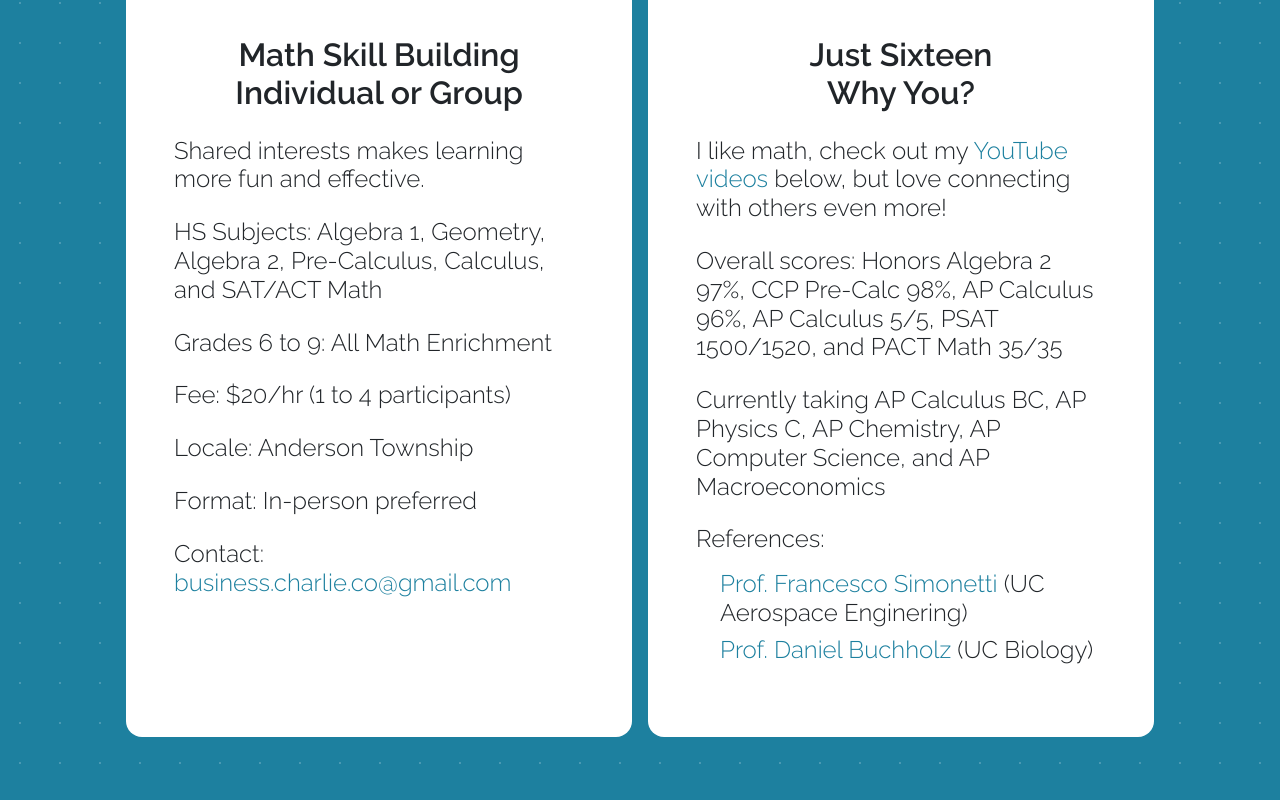
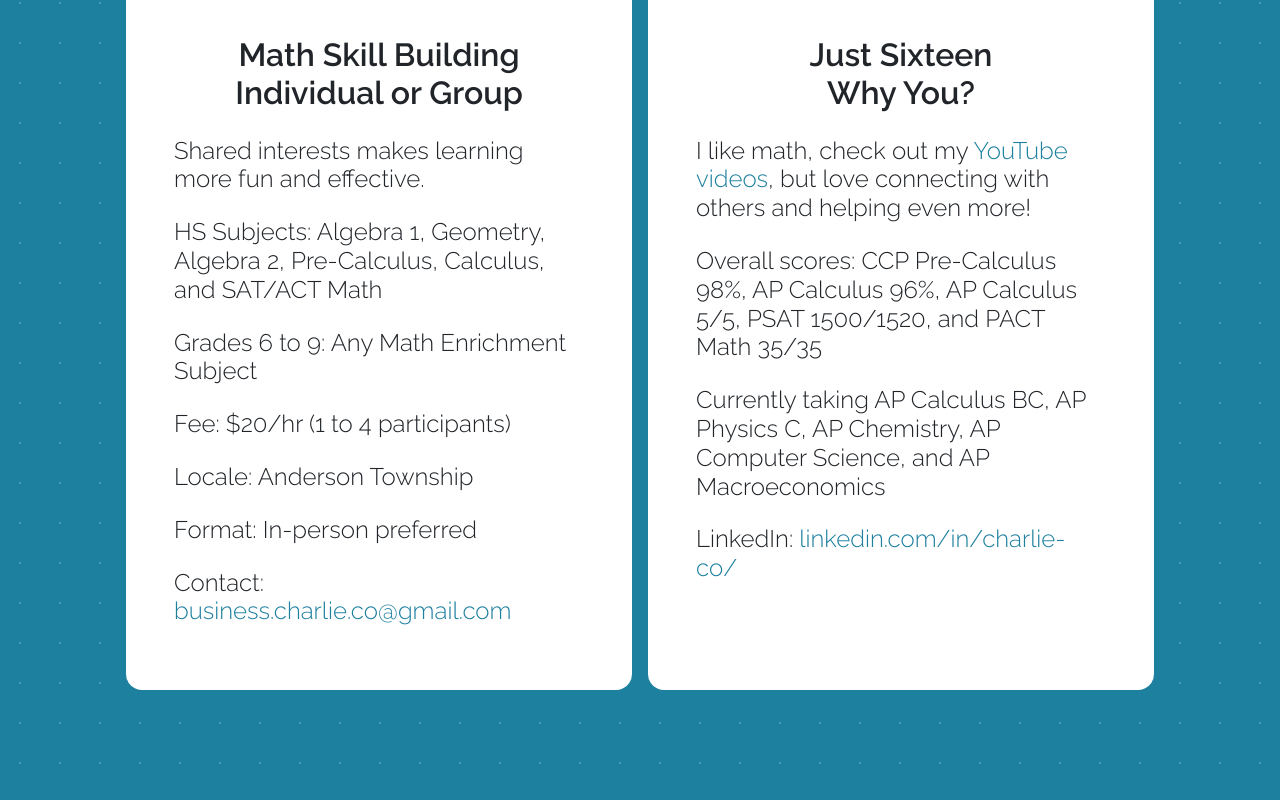
Before and after one commit to charlie-works/charlie-works.github.io, a website: page index.html in a window 1280 px wide. Shown: the part 1097-1897 px from the top of the page. Drawn offline with nearby package versions, Linux system fonts and the light colour scheme; some packages are replaced by stand-ins of ours.

Commit message:
Update index.html
Small text updates.

```diff
--- a/index.html
+++ b/index.html
@@ -76,7 +76,7 @@
                             <h4 class="card-text">Shared interests makes learning more fun and effective.</h4>
                             <h4 class="card-text">HS Subjects: Algebra 1, Geometry, Algebra 2, Pre-Calculus, Calculus, and SAT/ACT Math
                             </h4>
-                            <h4 class="card-text">Grades 6 to 9: All Math Enrichment
+                            <h4 class="card-text">Grades 6 to 9: Any Math Enrichment Subject
                             </h4>
                             <h4 class="card-text">Fee: $20/hr (1 to 4 participants)</h4>
                             <h4 class="card-text">Locale: Anderson Township</h4>
@@ -91,19 +91,14 @@
 
                             <h4 class="card-text">I like math, check out my
                                 <a href="#portfolio">
-                                    YouTube videos</a> below, but love connecting with others even more!</h4>
-                            <h4 class="card-text">Overall scores: Honors Algebra 2 97%, CCP Pre-Calc 98%, AP Calculus 96%, AP Calculus 5/5, PSAT 1500/1520, and PACT Math 35/35
+                                    YouTube videos</a>, but love connecting with others and helping even more!</h4>
+                            <h4 class="card-text">Overall scores: CCP Pre-Calculus 98%, AP Calculus 96%, AP Calculus 5/5, PSAT 1500/1520, and PACT Math 35/35
                             </h4>
                             <h4 class="card-text">Currently taking AP Calculus BC, AP Physics C, AP Chemistry, AP Computer Science, and AP Macroeconomics
                             </h4>
 
-                            <h4 class="card-text mb-3">References:</h4>
-                            <h4 class="card-text mb-2" style="margin-left:1em">
-                                <a href="mailto: 	simonefo@UCMAIL.UC.EDU">
-                                Prof. Francesco Simonetti</a> (UC Aerospace Enginering) </h4>
-                            <h4 class="card-text mb-2" style="margin-left:1em">
-                                <a href="mailto: 	buchhodr@ucmail.uc.edu">
-                                Prof. Daniel Buchholz</a> (UC Biology) </h4>
+                            <h4 class="card-text">LinkedIn: <a href="https://www.linkedin.com/in/charlie-co/">linkedin.com/in/charlie-co/</a>
+                            </h4>
                         </div>
                     </div>
                 </div>
@@ -126,7 +121,7 @@
                         <div class="card-body px-5 my-5">
 
                             <h4 class="card-text">I’m a 16-year-old junior at Turpin High School. Besides tutoring, I
-                                love to play tennis and talk with my friends. I also run a small e-commerce business,
+                                love to play tennis and talk with my friends. I also run an e-commerce business,
                                 participate in debate club, and compete in mock trial as an attorney. What drew me to tutoring
                                 is the social aspect of it. I have always loved helping and connecting with others.
                             </h4>
@@ -454,7 +449,7 @@
         <!-- Footer-->
         <footer class="footer text-center">
             <div class="container px-4 px-lg-5">
-                <p class="text-muted small mb-0">Copyright &copy; Charlie Co 2023</p>
+                <p class="text-muted small mb-0">Copyright &copy; Charlie Co 2024</p>
             </div>
         </footer>
         <!-- Scroll to Top Button-->
```
